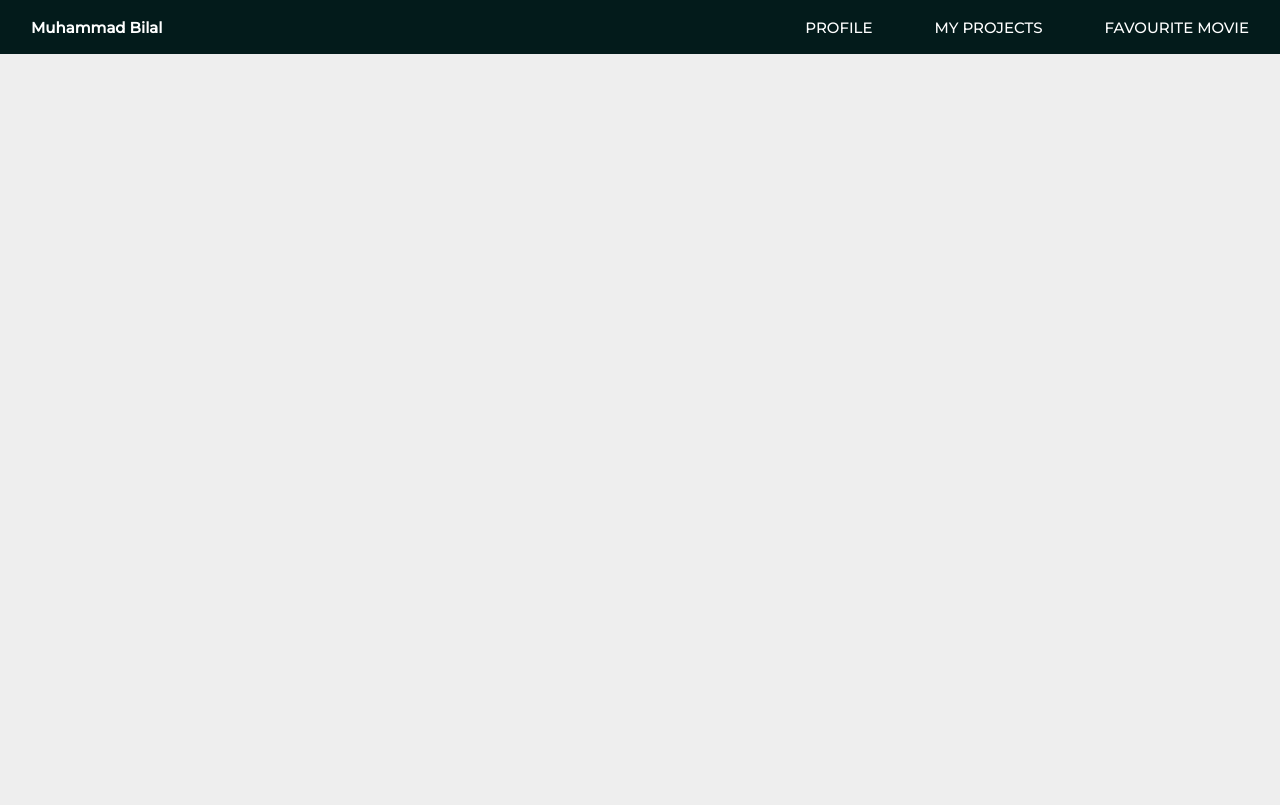
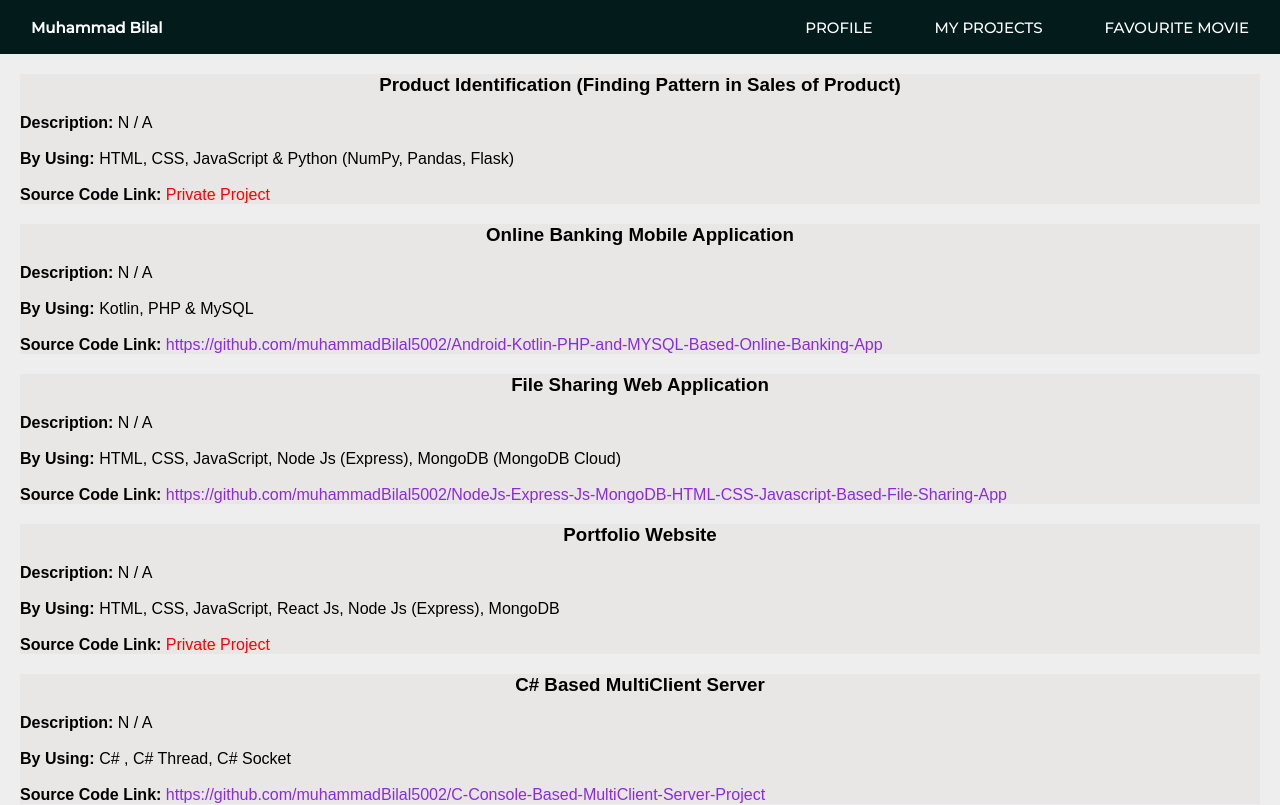
Before and after one commit to muhammadBilal5002/MERN_FILE_SHARING_WEBSITE_FRONTEND, a React (Create React App) app: page /MyProject in a window 1280 px wide. Shown: the top 805 px of the page. Built offline with nearby package versions, Linux system fonts and the light colour scheme.

Commit message:
First Version

```diff
--- a/public/index.html
+++ b/public/index.html
@@ -3,11 +3,11 @@
 
 <head>
   <meta charset="utf-8" />
-  <link rel="icon" href="%PUBLIC_URL%/favicon.ico" />
+  <!-- <link rel="icon" href="%PUBLIC_URL%/favicon.ico" /> -->
   <meta name="viewport" content="width=device-width, initial-scale=1" />
   <meta name="theme-color" content="#000000" />
   <meta name="description" content="Web site created using create-react-app" />
-  <link rel="apple-touch-icon" href="%PUBLIC_URL%/logo192.png" />
+  <!-- <link rel="apple-touch-icon" href="%PUBLIC_URL%/logo192.png" /> -->
 
 
   <!--
@@ -24,7 +24,7 @@
       work correctly both with client-side routing and a non-root public URL.
       Learn how to configure a non-root public URL by running `npm run build`.
     -->
-  <title>React App</title>
+  <title>My Portfolio</title>
 </head>
 
 <body>
--- a/src/StyleSheet/index.css
+++ b/src/StyleSheet/index.css
@@ -136,7 +136,6 @@ display: block;
 .MyIntro{
     color: brown;
 }
-
 .ask_label{
     display: block;
     font-size: 20px;
@@ -196,6 +195,16 @@ display: block;
     align-items: center;
     flex-wrap: wrap;
 }
+
+/* pages/Project */
+#project{
+    background-color:   rgb(233, 230, 230);
+    margin: 20px 20px;
+}
+#project h3{
+    text-align: center;
+}
+/* pages/MyProject */
 @media only screen and (max-width:1008px) {
     .about-div{
         flex-wrap: wrap;
--- /dev/null
+++ b/src/component/Project.js
@@ -0,0 +1,27 @@
+import { useEffect } from 'react'
+import '../StyleSheet/index.css'
+function codelink(val){
+  if(val==""){
+    return (<span style={{color:"red"}}>Private Project</span>)
+  }
+  return(<a style={{color:"blueviolet"}}href={val} target="_blank">{val}</a>)
+}
+const Project = (props) => {
+
+  return (
+    <>
+      <div id='project'>
+        <h3>{props.value.name}</h3>
+        <br />
+        <p><strong>Description: </strong>{props.value.description}</p>
+        <br />
+        <p><strong>By Using: </strong>{props.value.language}</p>
+        <br />
+        <p><strong>Source Code Link: </strong>{codelink(props.value.source_code_link)}
+        </p>
+      </div>
+    </>
+  )
+}
+
+export default Project
--- a/src/pages/About.js
+++ b/src/pages/About.js
@@ -8,7 +8,7 @@ let flag = false;
 const inrto_text = `I am a last-year student in the Computer Science Program and have been
 enjoying learning different technology and programing languages like Html, CSS,
 Vanilla JavaScript, React Js,Node Js, Express Js, Mongo DB, PHP, MY SQL, Android (Kotlin),
-Python (Pandas, NumPy), Flask, JAVA. And have made lots of projects using
+Python (Pandas, NumPy), Flask, Java. And have made lots of projects using
 different technology. Name of Some Projects are present on my resume also
 there are some which I didn’t mention.`
 
@@ -16,9 +16,9 @@ const About = () => {
     return (
         <>
             <br />
-            <br />
+
             <div className="about-div">
-                <img src={Myimg} alt="HELLaaO" className='intro-img' />
+                <img src={Myimg} alt="MyImage" className='intro-img' />
                 <div className='div'>
                     <h1 className='introline'>
                         Hi,
@@ -26,7 +26,7 @@ const About = () => {
                     <div className='myname-div'>
                         <h1 className='myname'> My Name Is </h1><span className='myname bilal'>Muhammad Bilal</span>
                     </div>
-                    <h1 className='myname mynameh1 Intro' id=''>
+                    <h1 className='myname mynameh1 Intro'>
                         <Typed className='MyIntro' strings={[inrto_text]} typeSpeed={30} style={{color:"red"}}/>
                     </h1>
                     <div className='intro-btn-div'>
--- a/src/pages/MyProject.js
+++ b/src/pages/MyProject.js
@@ -1,4 +1,67 @@
-const MyProject = ()=>{
-alert("My Project Section Is Comming Soon!")
+import { useEffect } from "react"
+import Project from "../component/Project"
+const projects = [
+    {
+        name: "Product Identification (Finding Pattern in Sales of Product)",
+        description: "N / A",
+        language: "HTML, CSS, JavaScript & Python (NumPy, Pandas, Flask)",
+        source_code_link: ""
+    },
+    {
+        name: "Online Banking Mobile Application",
+        description: "N / A",
+        language: "Kotlin, PHP & MySQL",
+        source_code_link: "https://github.com/muhammadBilal5002/Android-Kotlin-PHP-and-MYSQL-Based-Online-Banking-App"
+    },
+    {
+        name: "File Sharing Web Application",
+        description: "N / A",
+        language: "HTML, CSS, JavaScript, Node Js (Express), MongoDB (MongoDB Cloud)",
+        source_code_link: "https://github.com/muhammadBilal5002/NodeJs-Express-Js-MongoDB-HTML-CSS-Javascript-Based-File-Sharing-App"
+    },
+    {
+        name: "Portfolio Website",
+        description: "N / A",
+        language: "HTML, CSS, JavaScript, React Js, Node Js (Express), MongoDB",
+        source_code_link: ""
+    },
+    {
+        name: "C# Based MultiClient Server",
+        description: "N / A",
+        language: "C# , C# Thread, C# Socket",
+        source_code_link: "https://github.com/muhammadBilal5002/C-Console-Based-MultiClient-Server-Project"
+    },
+    {
+        name: "Hotel Management System",
+        description: "N / A",
+        language: "Java, JavaFx & File System",
+        source_code_link: "https://github.com/muhammadBilal5002/JAVA-JAVAFX-JAVA-FileSytem-Based-Hotel-Management-System"
+    },
+    {
+        name: "Desktop Banking Application",
+        description: "N / A",
+        language: " Java, JavaFx, Java Data Structure & File System",
+        source_code_link: "https://github.com/muhammadBilal5002/JAVA-JAVA-FX-and-DataStructue-Based-Banking-Desktop-Application"
+    }
+]
+const MyProject = () => {
+    useEffect(()=>{
+        setTimeout(()=>{
+            alert("Description And ScreenSoot Will Be Avalibale Soon")
+        },20)
+    },[])
+    return (
+        <>
+            <div>
+                {
+                    projects.map(i => {
+                        return (
+                            <Project value={i} />
+                        )
+                    })
+                }
+            </div>
+        </>
+    )
 }
 export default MyProject
```
Also changed, not shown: public/manifest.json.
